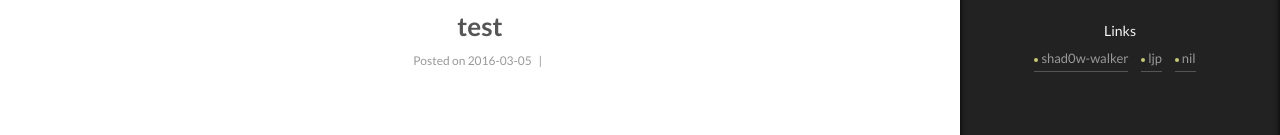
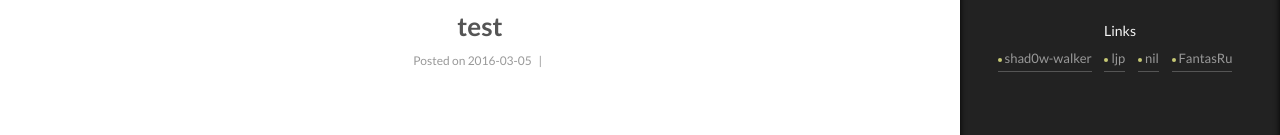
Before and after one commit to ArcoSerious/ArcoSerious.github.io, a plain HTML site: page 2016/03/05/Hello-Hexo/index.html in a window 1280 px wide. Both pictures are taken after a click on the item "Overview". Shown: the part 370-505 px from the top of the page. Drawn offline with Linux system fonts and the light colour scheme; a script that the page names is missing.

Commit message:
Site updated: 2016-03-06 11:56:07

```diff
--- a/2016/03/05/Hello-Hexo/index.html
+++ b/2016/03/05/Hello-Hexo/index.html
@@ -412,6 +412,10 @@
                 <a href="http://xn--2krr36e.xyz/" target="_blank">nil</a>
               </span>
 
+              <span class="links-of-author-item">
+                <a href="http://fantasru.github.io/" target="_blank">FantasRu</a>
+              </span>
+
 
         </div>
 
```
Also changed, not shown: about/index.html (+4 -0 lines), archives/2016/03/index.html (+4 -0 lines), archives/2016/index.html (+4 -0 lines), archives/index.html (+4 -0 lines), index.html (+4 -0 lines), tags/index.html (+4 -0 lines), tags/test/index.html (+4 -0 lines).
